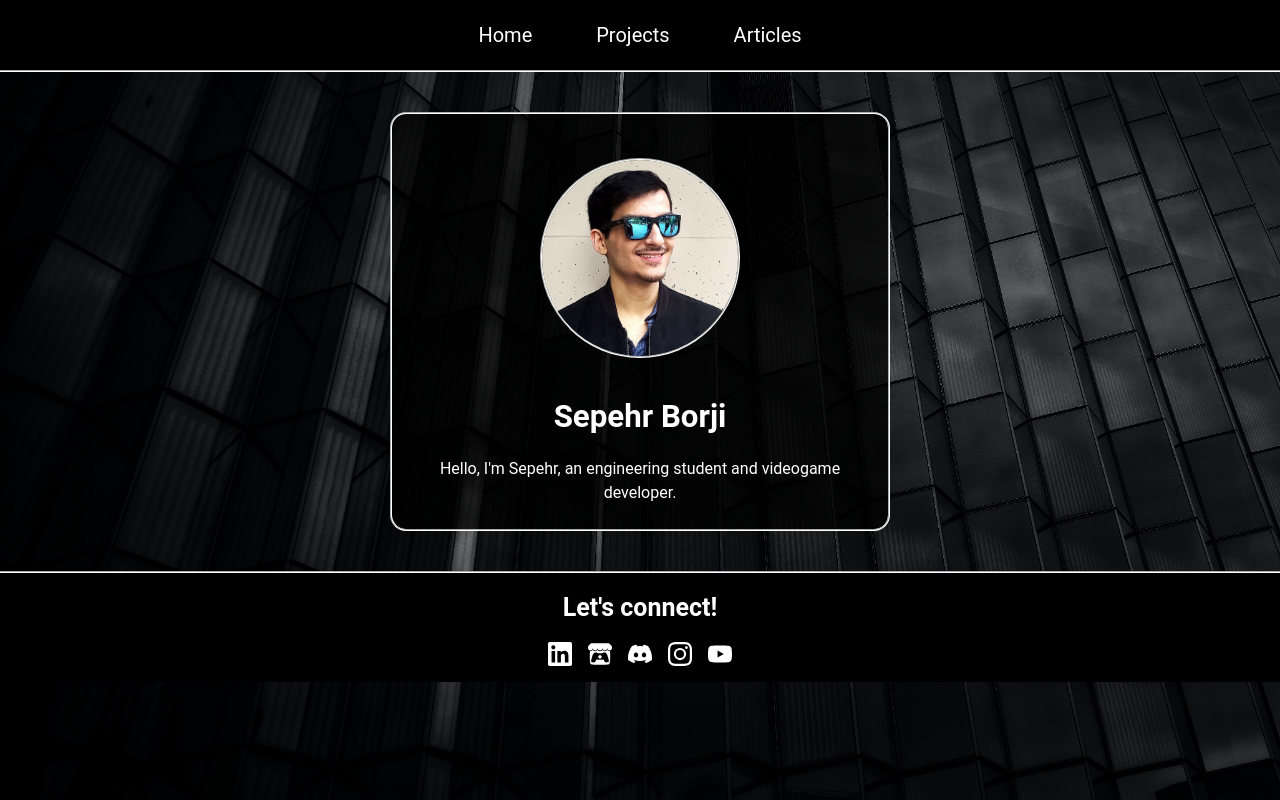
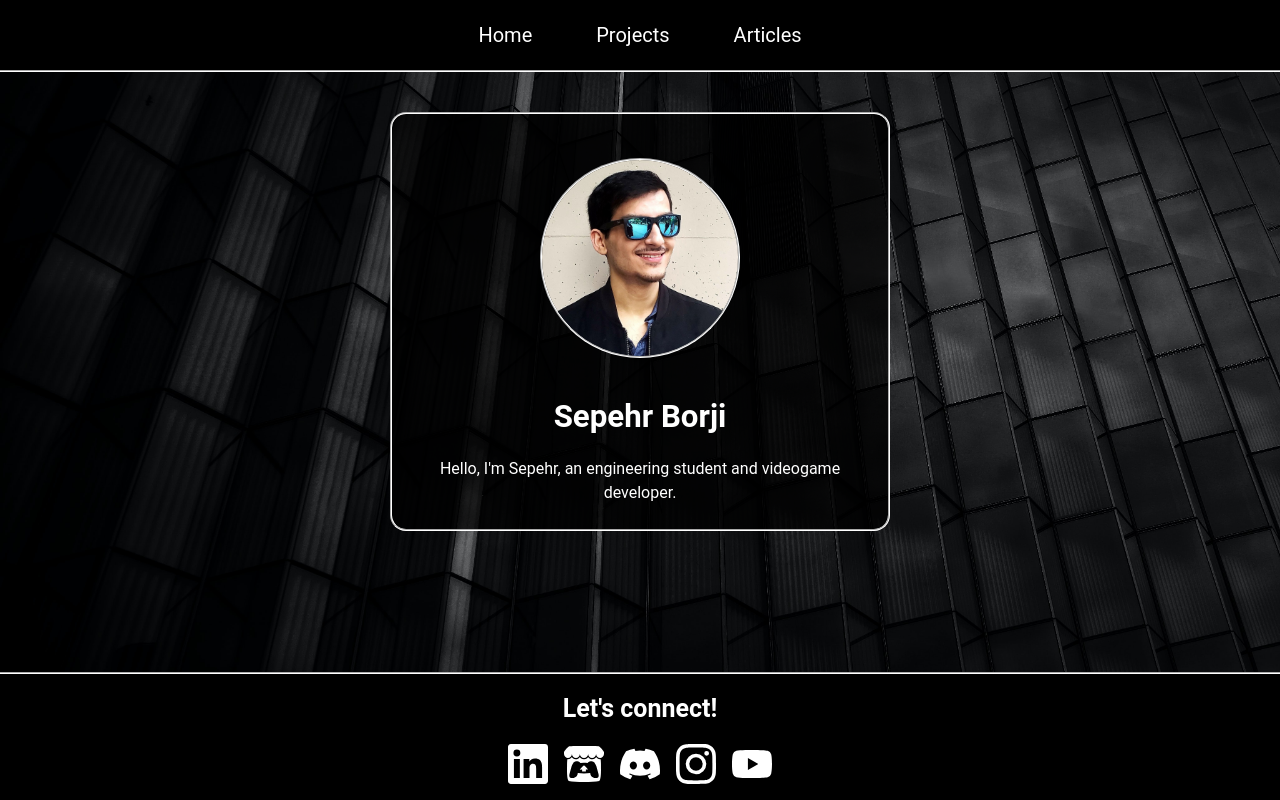
Before and after one commit to SepehrBorji/Portfolio, an Astro site: page / in a window 1280 px wide. Built offline with nearby package versions, Linux system fonts and the light colour scheme; Astro itself is replaced by a stand-in of ours.

Commit message:
make footer stick to bottom of page, bigger social icons

```diff
--- a/src/components/SocialIcons.astro
+++ b/src/components/SocialIcons.astro
@@ -39,7 +39,7 @@ const socials = [
   }
 
   .social-icons svg {
-    width: 1.5rem;
-    height: 1.5rem;
+    width: 2.5rem;
+    height: 2.5rem;
   }
 </style>
--- a/src/styles/global.css
+++ b/src/styles/global.css
@@ -49,6 +49,8 @@
 body {
   margin: 0;
   min-height: 100vh;
+  display: flex;
+  flex-direction: column;
   background-color: var(--color-bg);
   background-image: url('/images/bg.jpg');
   background-size: cover;
@@ -58,6 +60,10 @@ body {
   font-family: var(--font-sans);
   font-size: var(--text-base);
   line-height: 1.5;
+}
+
+main {
+  flex: 1;
 }
 
 img {
```
